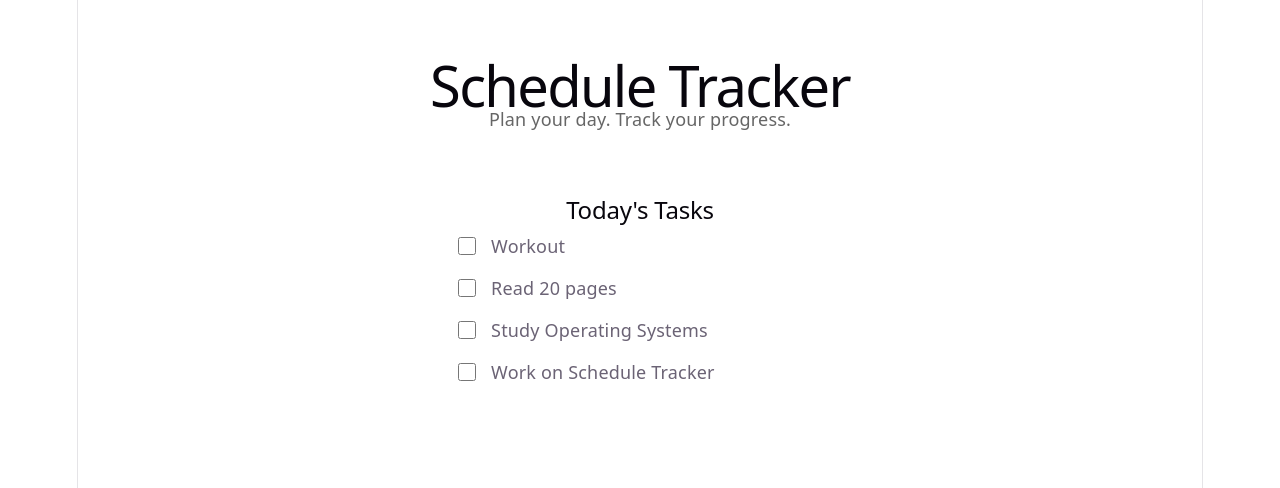
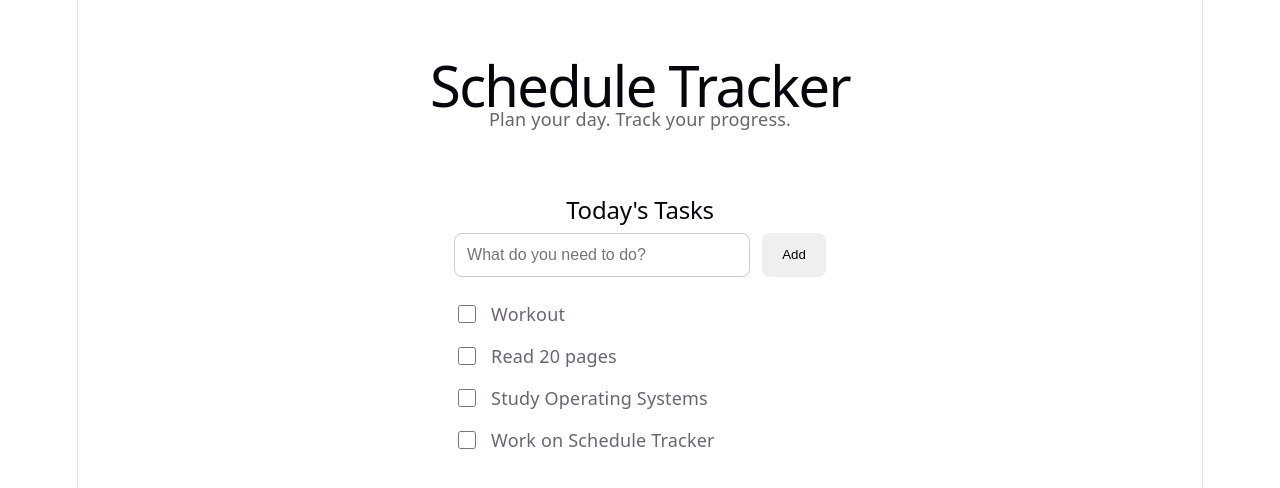
Before and after one commit to feng0343-hub/Schedule-tracker, a React app in the folder frontend/: page / in a window 1280 px wide. Shown: the top 488 px of the page. Built offline with nearby package versions, Linux system fonts and the light colour scheme; the HTML template or start-up script is replaced by a standard one.

Commit message:
Add task creation

```diff
--- a/frontend/src/App.css
+++ b/frontend/src/App.css
@@ -49,3 +49,23 @@
   text-decoration: line-through;
   color: #888;
 }
+.add-task {
+  display: flex;
+  gap: 12px;
+  margin-bottom: 24px;
+}
+
+.add-task input {
+  flex: 1;
+  padding: 12px;
+  border: 1px solid #ccc;
+  border-radius: 8px;
+  font-size: 16px;
+}
+
+.add-task button {
+  padding: 12px 20px;
+  border: none;
+  border-radius: 8px;
+  cursor: pointer;
+}
--- a/frontend/src/App.jsx
+++ b/frontend/src/App.jsx
@@ -2,13 +2,27 @@ import { useState } from 'react'
 import './App.css'
 
 function App() {
+  const [newTask, setNewTask] = useState('')
   const [tasks, setTasks] = useState([
     { id: 1, title: 'Workout', completed: false },
     { id: 2, title: 'Read 20 pages', completed: false },
     { id: 3, title: 'Study Operating Systems', completed: false },
     { id: 4, title: 'Work on Schedule Tracker', completed: false },
   ])
+  function addTask() {
+  if (newTask.trim() === '') {
+    return
+  }
 
+  const task = {
+    id: Date.now(),
+    title: newTask.trim(),
+    completed: false,
+  }
+
+  setTasks([...tasks, task])
+  setNewTask('')
+}
   function toggleTask(id) {
     setTasks(
       tasks.map((task) =>
@@ -28,6 +42,18 @@ function App() {
 
       <section className="task-section">
         <h2>Today's Tasks</h2>
+        <div className="add-task">
+          <input
+            type="text"
+            placeholder="What do you need to do?"
+            value={newTask}
+            onChange={(event) => setNewTask(event.target.value)}
+          />
+
+          <button type="button" onClick={addTask}>
+            Add
+          </button>
+        </div>
 
         <div className="task-list">
           {tasks.map((task) => (
```
